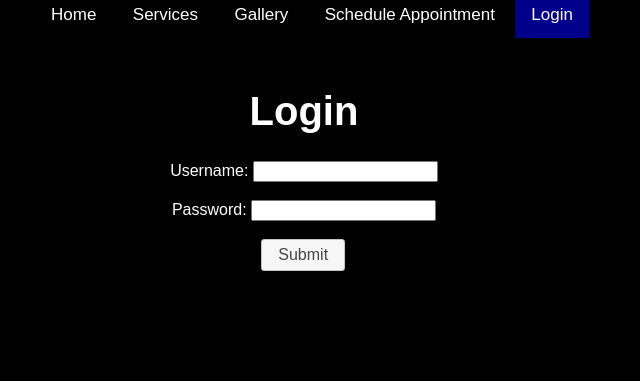
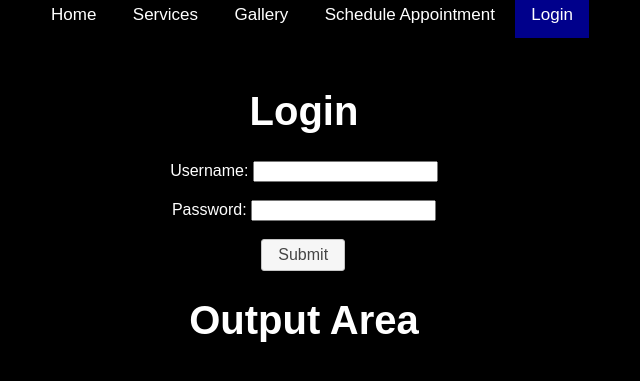
Before and after one commit to senseijang/CSCI-n341-Course-Page, a PHP site: the page made by Final Project/login.html in a window 1280 px wide. Shown: the top 381 px of the page, without its empty margins (336-976 px from the left). Run offline with PHP 8.4, Linux system fonts and the light colour scheme; some web fonts are replaced.

Commit message:
output area for login page

```diff
--- a/Final Project/css/login.css
+++ b/Final Project/css/login.css
@@ -10,3 +10,7 @@
 #login {
   text-align: center;
 }
+
+#outputArea {
+  text-align: center;
+}
--- a/Final Project/js/login.js
+++ b/Final Project/js/login.js
@@ -8,5 +8,10 @@
 ***************************************/
 
 $(() => {
-  $("#submitBtn").button();
+  $("#submitBtn")
+    .button()
+    .click(() => {
+      $("#outputArea").append("Login attempted! <br>");
+      return false;
+    });
 });
--- a/Final Project/login.html
+++ b/Final Project/login.html
@@ -52,5 +52,8 @@
         <button type="submit" id="submitBtn">Submit</button>
       </form>
     </div>
+    <div id="outputArea">
+      <h1 class="header">Output Area</h1>
+    </div>
   </body>
 </html>
```
